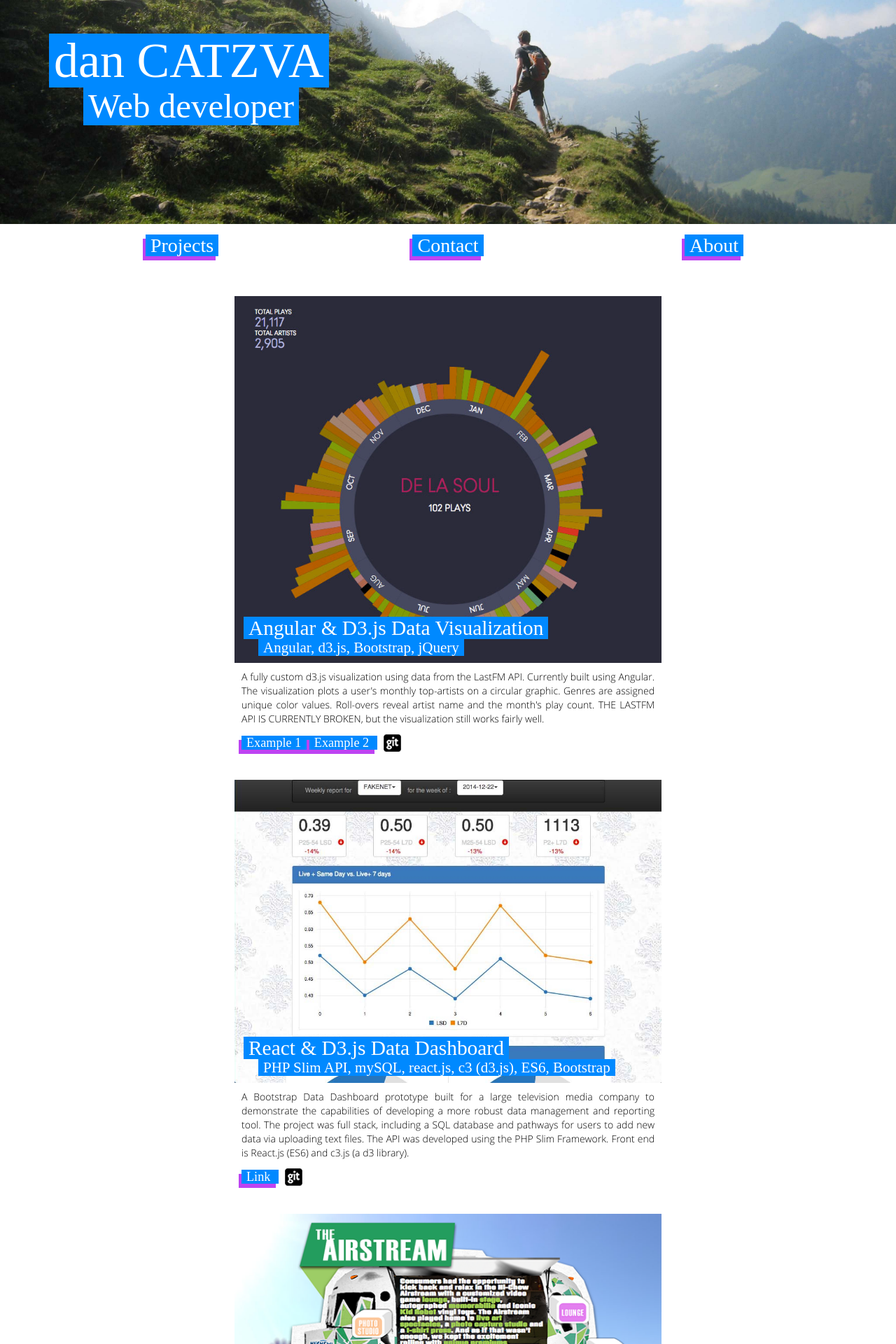
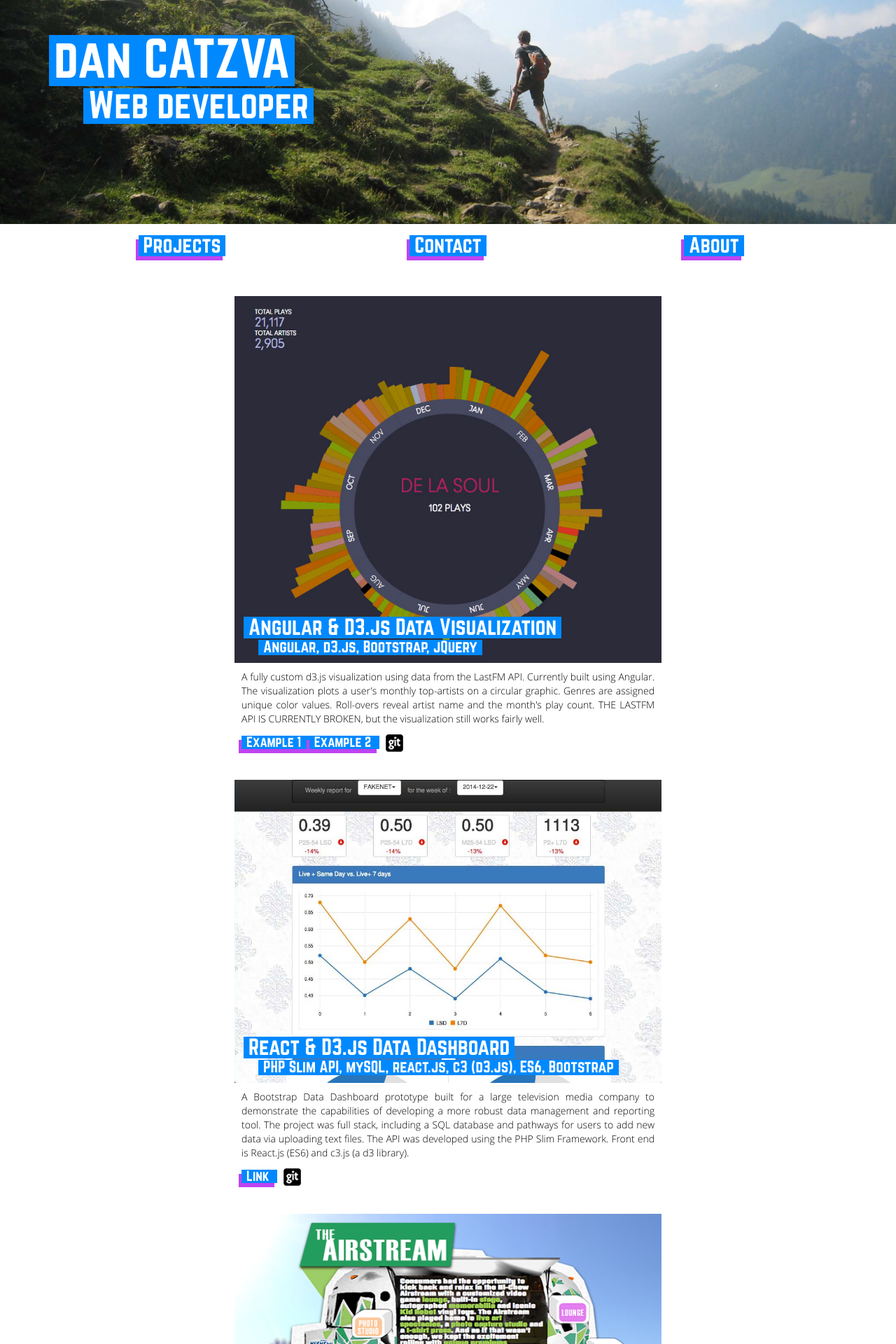
Before and after one commit to rockthecatzva/portfolio-site, a PHP site: page / in a window 1280 px wide. Shown: the top 1920 px of the page at 70% size. Run offline with PHP 8.4, Linux system fonts and the light colour scheme; data that the repository does not hold is empty; some libraries are stand-ins or nearby versions; some web fonts are replaced.

Commit message:
fixed font paths

```diff
--- a/css/style.css
+++ b/css/style.css
@@ -28,8 +28,8 @@
 
 @font-face{
   font-family: open-sans-b;
-  src: url('opensans-regular-webfont.woff2') format('woff2'),
-         url('opensans-regular-webfont.woff') format('woff');
+  src: url('../fonts/opensans-regular-webfont.woff2') format('woff2'),
+         url('../fonts/opensans-regular-webfont.woff') format('woff');
     font-weight: normal;
     font-style: normal;
 }
@@ -37,8 +37,8 @@
 
 @font-face{
   font-family: font-aleo;
-   src: url('norwester-webfont.woff2') format('woff2'),
-         url('norwester-webfont.woff') format('woff');
+   src: url('../fonts/norwester-webfont.woff2') format('woff2'),
+         url('../fonts/norwester-webfont.woff') format('woff');
     font-weight: normal;
     font-style: normal;
 }
```
